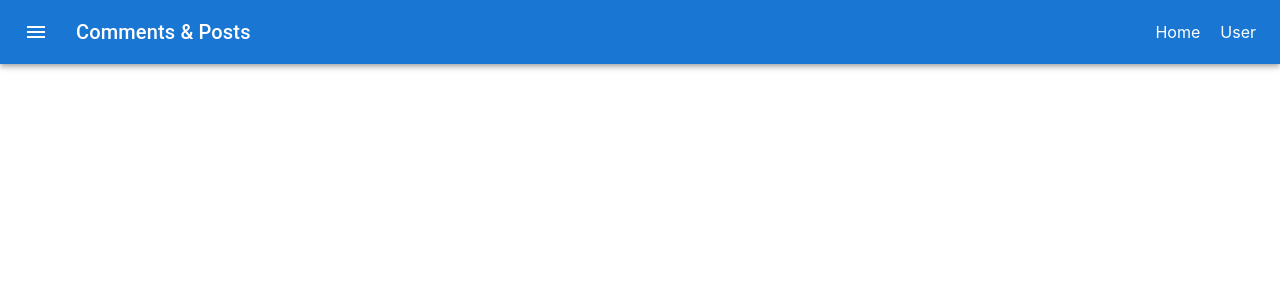
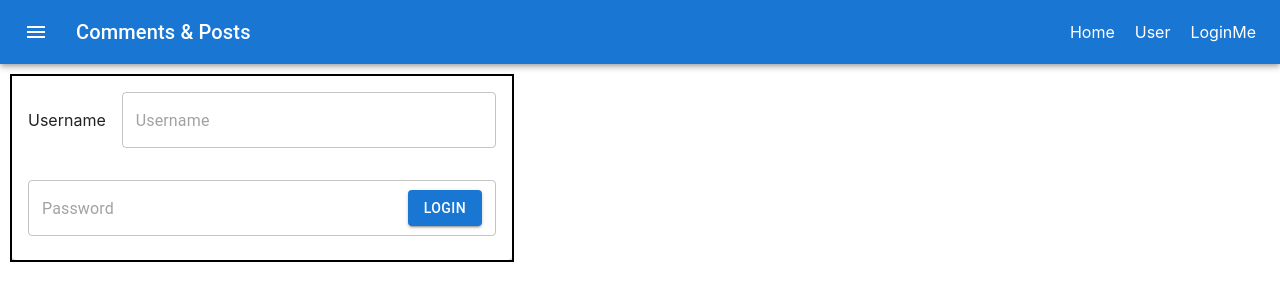
Before and after one commit to AnilBASARAN/comment-app, a React (Create React App) app: page /login in a window 1280 px wide. Shown: the top 300 px of the page. Built offline with nearby package versions, Linux system fonts and the light colour scheme.

Commit message:
log in oluşturuldu

```diff
--- a/src/App.js
+++ b/src/App.js
@@ -4,6 +4,7 @@ import { BrowserRouter, Routes ,Route } from 'react-router-dom';
 import Navbar from './components/NavBar/NavBar';
 import Home from './components/Home/Home';
 import User from './components/User/User';
+import Login from './components/Login/Login';
 
 function App() {
   return (
@@ -14,6 +15,7 @@ function App() {
       <Routes>
         <Route  path ="/" element={<Home/>}>  </Route>
         <Route  path="/users/:userId" element={<User/>}>  </Route>
+        <Route  path="/login" element={<Login/>}>  </Route>
       </Routes>
       </BrowserRouter>
 
--- a/src/components/Home/Home.jsx
+++ b/src/components/Home/Home.jsx
@@ -2,6 +2,7 @@ import Post from "../Post/Post";
 import React, { useState, useEffect } from "react";
 import PostForm from "../Post/PostForm";
 import { styled } from '@mui/material/styles';
+import Login from "../Login/Login";
 import './Home.css';
 
 // Styled components
@@ -44,6 +45,7 @@ function Home() {
     } else {
         return (
             <ContainerMain>
+
                 <PostForm refreshPosts={refreshPosts} userId={1} userName={"beybiboy"} />
                 {postList.map(post => (
                     <Post
--- /dev/null
+++ b/src/components/Login/Login.jsx
@@ -0,0 +1,153 @@
+import * as React from 'react';
+import { useState } from 'react';
+import Card from '@mui/material/Card';
+import CardHeader from '@mui/material/CardHeader';
+import Typography from '@mui/material/Typography';
+import { InputAdornment, OutlinedInput, Snackbar, Alert, Button } from '@mui/material';
+import { useNavigate } from "react-router-dom";
+import CardContent from '@mui/material/CardContent';
+import './Login.css';
+
+function Login(props) {
+    const { refreshPosts } = props;
+    const [password, setPassword] = useState("");
+    const [userName, setUserName] = useState("");
+    const [open, setOpen] = useState(false);
+    const [alertOpen, setAlertOpen] = useState(false); // State to control mismatch alert
+    const [userList, setUserList] = useState([]);
+    const navigate = useNavigate();
+
+    const handleClose = (event, reason) => {
+        if (reason === 'clickaway') {
+            return;
+        }
+        setOpen(false);
+        setAlertOpen(false); // Close mismatch alert when clicking away
+    };
+
+    const logUser = async () => {
+        try {
+            const response = await fetch("/users");
+            if (!response.ok) {
+                throw new Error('Network response was not ok');
+            }
+            const data = await response.json();
+            setUserList(data);
+            return data;
+        } catch (error) {
+            console.error("Error fetching users:", error);
+            throw error;
+        }
+    };
+
+    const userCheck = (users) => {
+        for (let i = 0; i < users.length; i++) {
+            if (users[i].userName === userName && users[i].password === password) {
+                return [true, users[i].id]; // Return true and the user's ID if both match
+            }
+        }
+        return [false, null]; // Return false and null if no match is found
+    };
+
+    const mismatchUserInfo = () => {
+        setAlertOpen(true); // Show the mismatch alert
+    };
+
+    const handleLogin = async () => {
+        try {
+            const users = await logUser(); // Wait for the users to be fetched
+            const [isMatch, userId] = userCheck(users); // Pass the users list to userCheck
+
+            if (isMatch) {
+                // Redirect to the user's page with the correct userId
+                navigate(`/users/${userId}`);
+            } else {
+                mismatchUserInfo(); // Show alert if no match is found
+            }
+        } catch (err) {
+            console.error("Error during login:", err);
+        } finally {
+            setOpen(true); // Show snackbar after attempting to submit
+            setUserName("");
+            setPassword("");
+        }
+    };
+
+    const handleTitle = (value) => {
+        setUserName(value);
+    };
+
+    const handleText = (value) => {
+        setPassword(value);
+    };
+
+    return (
+        <>
+            <div id='formContainer' className="postContainer">
+                <Snackbar open={open} autoHideDuration={3000} onClose={handleClose}>
+                    <Alert onClose={handleClose} severity="success" variant="filled" sx={{ width: '100%' }}>
+                        Your post has been sent successfully!
+                    </Alert>
+                </Snackbar>
+
+                <Snackbar open={alertOpen} autoHideDuration={3000} onClose={handleClose}>
+                    <Alert onClose={handleClose} severity="error" variant="filled" sx={{ width: '100%' }}>
+                        There is no username and password matching your input. Please enter your username & password again.
+                    </Alert>
+                </Snackbar>
+
+                <Card>
+                    <CardHeader
+                        avatar={"Username"}
+                        title={
+                            <OutlinedInput
+                                id='outlined-adornment-amount'
+                                multiline
+                                placeholder='Username'
+                                inputProps={{ maxLength: 25 }}
+                                fullWidth
+                                value={userName}
+                                onChange={(i) => handleTitle(i.target.value)}
+                            />
+                        }
+                    />
+
+                    <CardContent>
+                        <Typography variant="body2" color="text.secondary">
+                            <OutlinedInput
+                                id='outlined-adornment-amount'
+                                multiline
+                                placeholder='Password'
+                                inputProps={{ maxLength: 250 }}
+                                fullWidth
+                                value={password}
+                                onChange={(i) => handleText(i.target.value)}
+                                endAdornment={
+                                    <InputAdornment position='end'>
+                                        <Button
+                                            variant='contained'
+                                            onClick={handleLogin}
+                                        >
+                                            Login
+                                        </Button>
+                                    </InputAdornment>
+                                }
+                            />
+                        </Typography>
+                    </CardContent>
+                </Card>
+            </div>
+            <div id='fullUserList'>
+                {userList.map(user => (
+                    <div key={user.id}>
+                           Username: {user.userName}        --           Password:  {user.password}   -- UserID: {user.id}
+
+                    </div>
+                ))}
+            </div>
+
+        </>
+    );
+}
+
+export default Login;
--- a/src/components/NavBar/NavBar.jsx
+++ b/src/components/NavBar/NavBar.jsx
@@ -36,6 +36,9 @@ function Navbar() {
                 <li className='link-item'>
                   <Link to={`/users/${userId}`} className="link">User</Link>
                 </li>
+                <li className='link-item'>
+                  <Link to={`/login`} className="link">LoginMe</Link>
+                </li>
               </ul>
             </nav>
           </Toolbar>
--- a/src/components/Post/Post.jsx
+++ b/src/components/Post/Post.jsx
@@ -29,12 +29,12 @@ const ExpandIconButton = styled(IconButton)(({ theme, expanded }) => ({
 function Post(props) {
   const { postId, title, text, userId, userName, likes } = props;
   const [expanded, setExpanded] = useState(false);
-  const [liked, setLiked] = useState(false);
   const [error, setError] = useState(null);
   const [isLoaded, setIsLoaded] = useState(false);
   const [commentList, setCommentList] = useState([]);
   const isInitialMount = useRef(true);
-  const likeCount = likes.length;
+  const [isLiked,setIsLiked] = useState(false);
+  const [likeCount,setLikeCount] = useState(likes.length);
 
   const handleExpandClick = () => {
     setExpanded(!expanded);
@@ -42,7 +42,9 @@ function Post(props) {
   };
 
   const handleLike = () => {
-    setLiked(!liked);
+    setIsLiked(!isLiked);
+    if(isLiked) setLikeCount(likeCount-1);
+    else setLikeCount(likeCount+1)
   };
 
   const refreshComments = () => {
@@ -56,6 +58,13 @@ function Post(props) {
         console.error('Error fetching comments:', error);
       });
   };
+
+  useEffect(()=>{checkLikes()},[])
+
+  const checkLikes = ()=>{
+    var likeControl = likes.find((like =>like.userId == userId));
+    if(likeControl != null) setIsLiked(true);
+  }
 
   useEffect(() => {
     if (expanded) {
@@ -89,8 +98,10 @@ function Post(props) {
 
             {/* Like button and like count together */}
             <div style={{ display: 'flex', alignItems: 'center' }}>
-              <IconButton onClick={handleLike} aria-label="add to favorites">
-                <FavoriteIcon style={liked ? { color: 'red' } : null} />
+              <IconButton
+               onClick={handleLike}
+               aria-label="add to favorites">
+                <FavoriteIcon style={isLiked ? { color: 'red' } : null} />
               </IconButton>
               <Typography>{likeCount}</Typography>
             </div>
--- a/src/components/User/User.jsx
+++ b/src/components/User/User.jsx
@@ -4,7 +4,8 @@ function User(){
     const {userId} = useParams();
     return(
         <div>
-            user!! {userId}
+
+            USERNAME:  {userId}
         </div>
     )
 }
```
Also changed, not shown: src/components/Login/Login.css (added).
